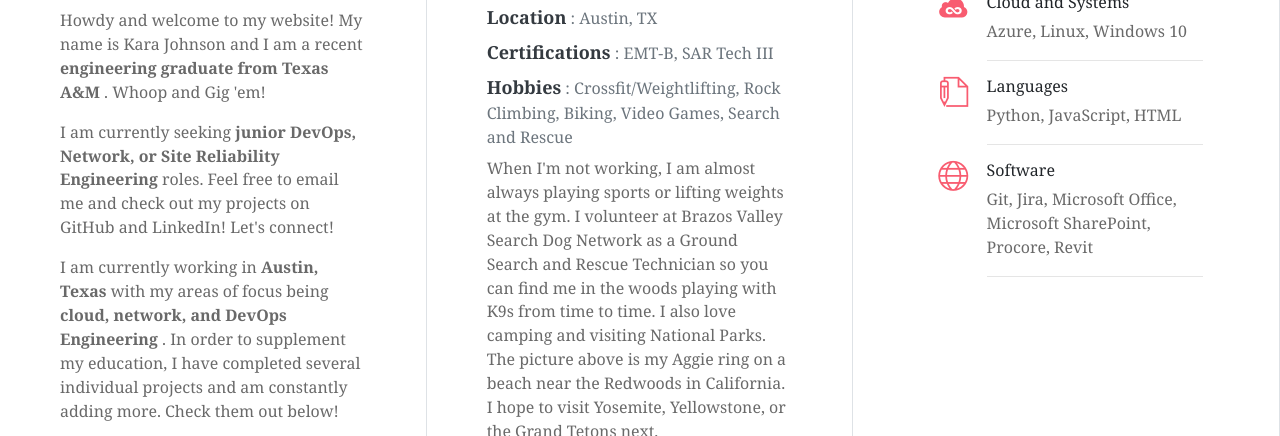
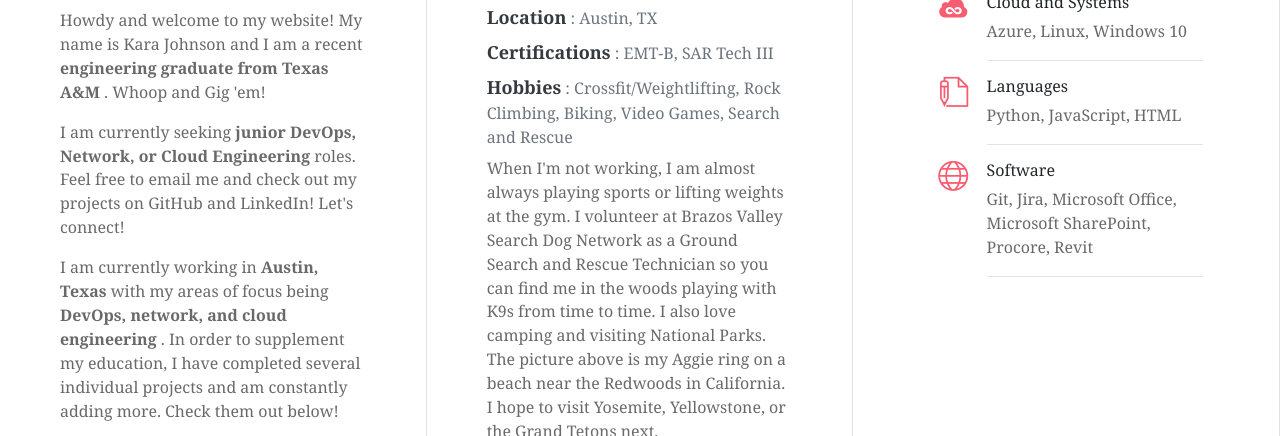
Before and after one commit to kjohnson8781/CloudResume, a website: page FrontEnd/FrontEnd/johndoetemplate/index.html in a window 1280 px wide. Shown: the part 880-1316 px from the top of the page. Drawn offline with Linux system fonts and the light colour scheme; some packages are replaced by stand-ins of ours; no server answers.

Commit message:
minor sentence change

```diff
--- a/FrontEnd/FrontEnd/johndoetemplate/index.html
+++ b/FrontEnd/FrontEnd/johndoetemplate/index.html
@@ -89,8 +89,8 @@
                 <span class="line mb-4"></span>
                 <h5 class="mb-3">An Aspiring DevOps Engineer</h5>
                 <p class="mt-20">Howdy and welcome to my website! My name is Kara Johnson and I am a recent <b>engineering graduate from Texas A&M </b>. Whoop and Gig 'em! </p>
-                <p class="mt-20">I am currently seeking <b>junior DevOps, Network, or Site Reliability Engineering </b> roles. Feel free to email me and check out my projects on GitHub and LinkedIn! Let's connect! </p>
-                <p class="mt-20">I am currently working in <b> Austin, Texas </b> with my areas of focus being <b>cloud, network, and DevOps Engineering </b>. In order to supplement my education, I have completed several individual projects and am constantly adding more.
+                <p class="mt-20">I am currently seeking <b>junior DevOps, Network, or Cloud Engineering </b> roles. Feel free to email me and check out my projects on GitHub and LinkedIn! Let's connect! </p>
+                <p class="mt-20">I am currently working in <b> Austin, Texas </b> with my areas of focus being <b>DevOps, network, and cloud engineering </b>. In order to supplement my education, I have completed several individual projects and am constantly adding more.
                     Check them out below! </p>
                 </ul>
                 <ul class="social-icons pt-3">
```
